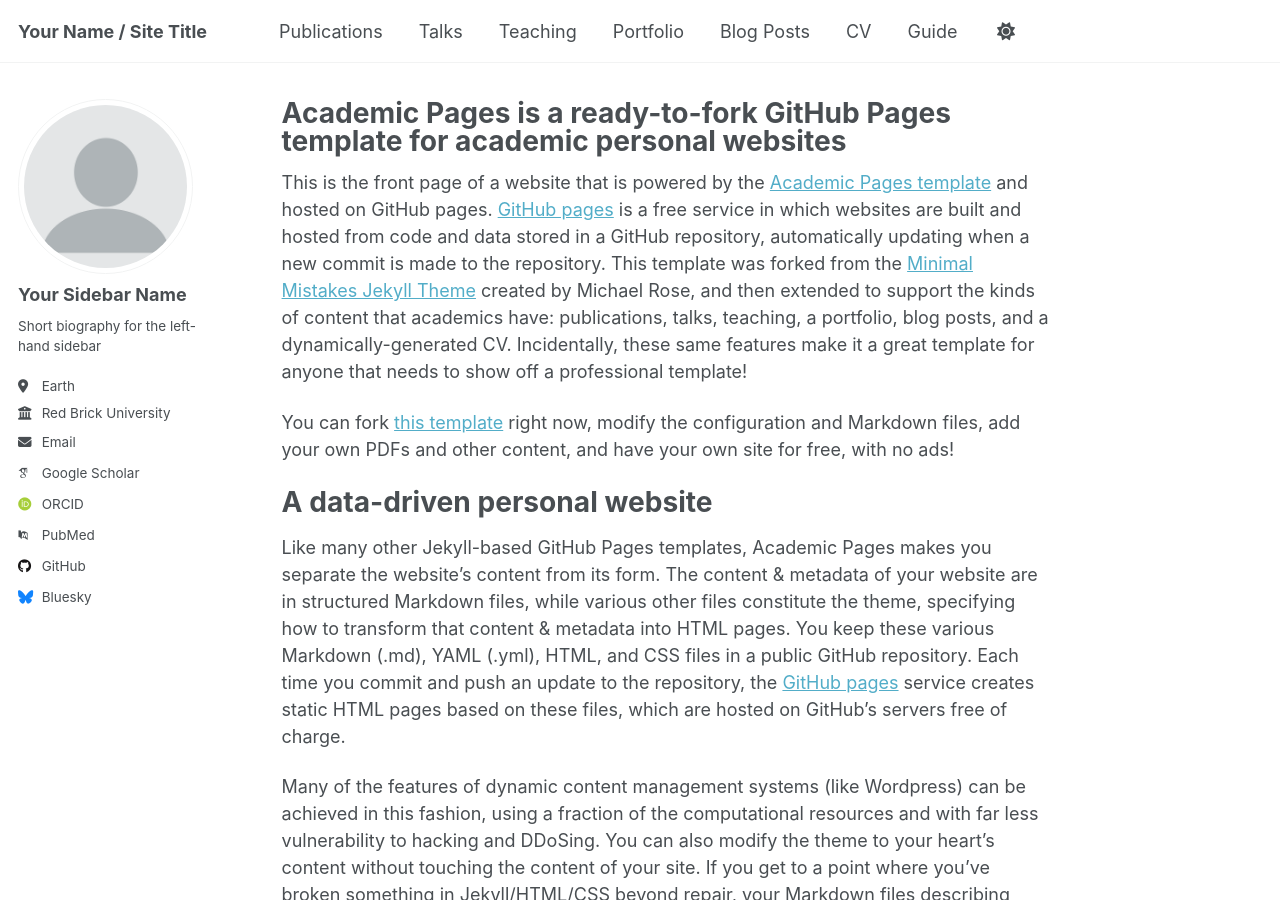
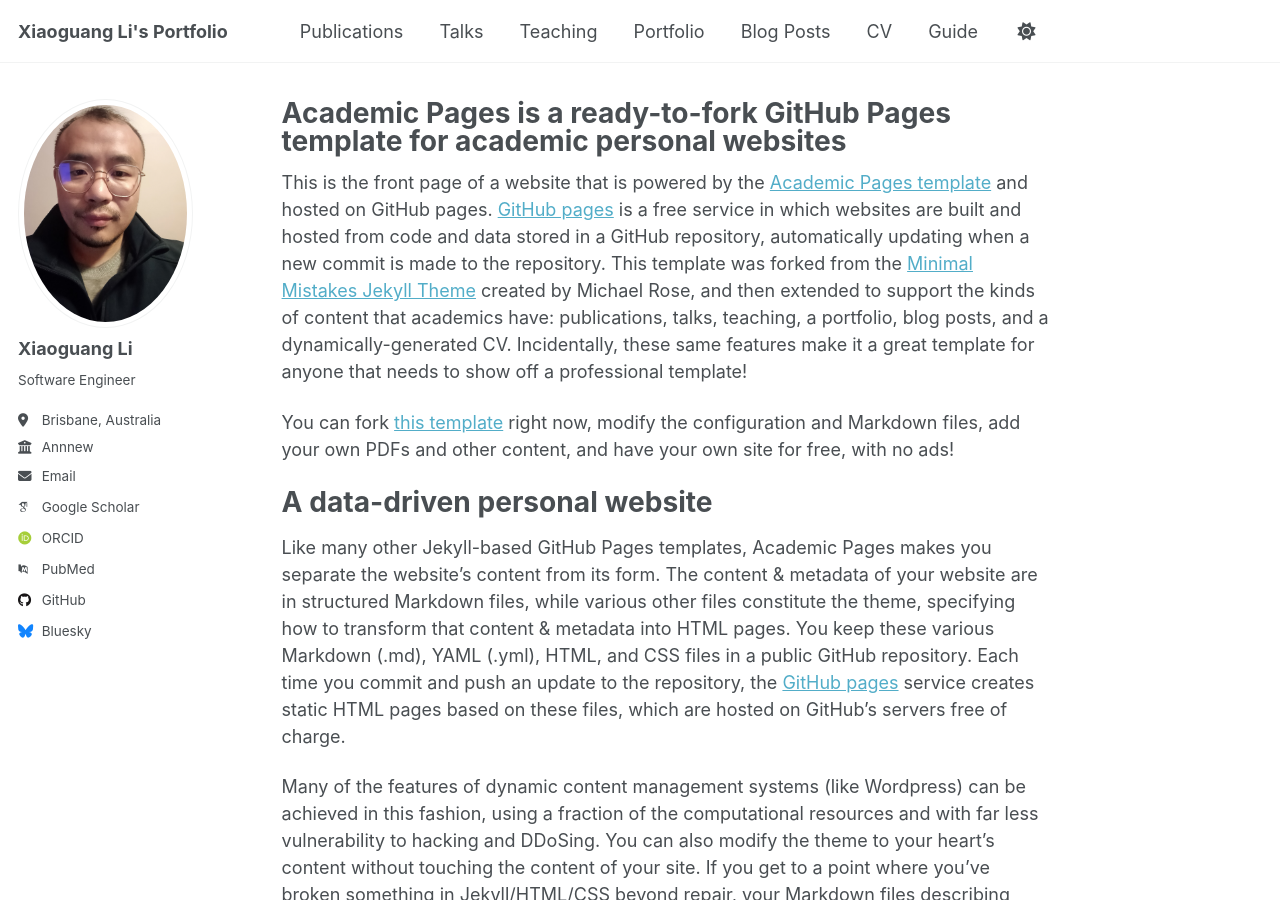
Before and after one commit to AlexGuang/AlexGuang.github.io, a Jekyll site: the page built from _pages/about.md, in a window 1280 px wide and 900 px high. Built offline with Jekyll 4.4.1, drawn with Linux system fonts in a browser that asks for light colours; some web fonts are replaced; a script that is not in the unit is left out.

Commit message:
first commit

```diff
--- a/_config.yml
+++ b/_config.yml
@@ -9,32 +9,32 @@
 # Basic Site Settings
 locale                   : "en-US"
 site_theme               : "default" # Currently available options are "default", "air"
-title                    : "Your Name / Site Title"
+title                    : "Xiaoguang Li's Portfolio"
 title_separator          : "-"
 name                     : &name "Your Name"
 description              : &description "personal description"
-url                      : https://academicpages.github.io # the base hostname & protocol for your site e.g. "https://[your GitHub username].github.io" or if you already have some other page hosted on Github then use "https://[your GitHub username].github.io/[Your Repo Name]"
+url                      : https://xiaoguangli.com # the base hostname & protocol for your site e.g. "https://[your GitHub username].github.io" or if you already have some other page hosted on Github then use "https://[your GitHub username].github.io/[Your Repo Name]"
 baseurl                  : "" # the subpath of your site, e.g. "/blog"
-repository               : "academicpages/academicpages.github.io"
+repository               : "alexguang/alexguang.github.io/"
 
 # Site Author - The following control what appear as part of the author content on the side bar.
 #               If a field is blank the icon and link will not appear, otherwise it will be shown.
 #               Additional customization can be done by editing /_includes/author-profile.html
 author:
   # Biographic information
-  avatar           : "profile.png"
-  name             : "Your Sidebar Name"
+  avatar           : "profile.jpg"
+  name             : "Xiaoguang Li"
   pronouns         : # example: "she/her"
-  bio              : "Short biography for the left-hand sidebar"
-  location         : "Earth"
-  employer         : "Red Brick University"
+  bio              : "Software Engineer"
+  location         : "Brisbane, Australia"
+  employer         : "Annnew"
   uri              : # URL
-  email            : "none@example.org"
+  email            : "academicguang@gmail.com"
 
   # Academic websites
   academia         : # URL
   arxiv            : # URL - Update with the correct link to your profile
-  googlescholar    : "https://scholar.google.com/citations?user=PS_CX0AAAAAJ"
+  googlescholar    : "https://xiaoguangli.com"
   inspire-hep      : # URL
   impactstory      : # URL
   orcid            : "http://orcid.org/yourorcidurl"
@@ -47,7 +47,7 @@ author:
   bitbucket        : # Username - Update with your username on the site
   codepen          : # Username
   dribbble         : # Username
-  github           : "academicpages"
+  github           : "alexguang"
   kaggle           : # Username
   stackoverflow    : # User number or user number and name (i.e., use "1" or "1/jeff-atwood")
 
```
Also changed, not shown: images/profile.jpg (added).
